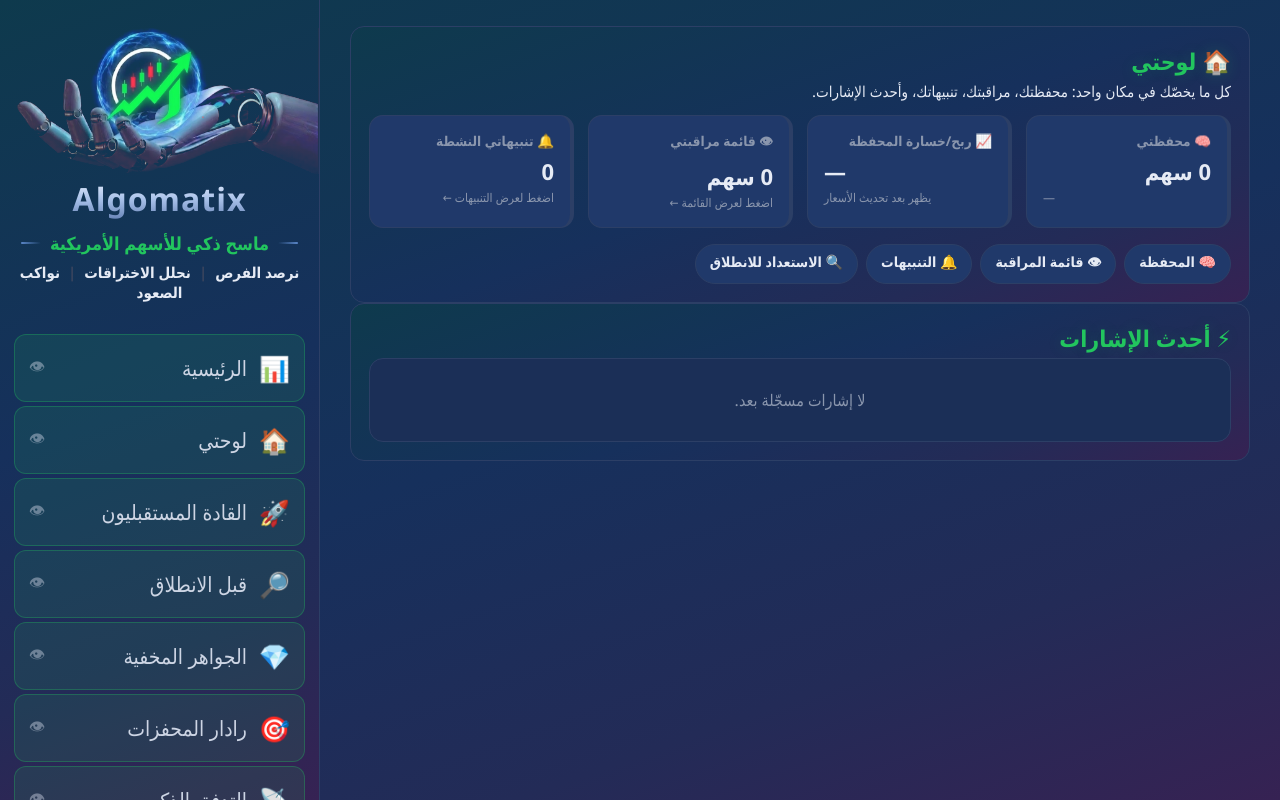
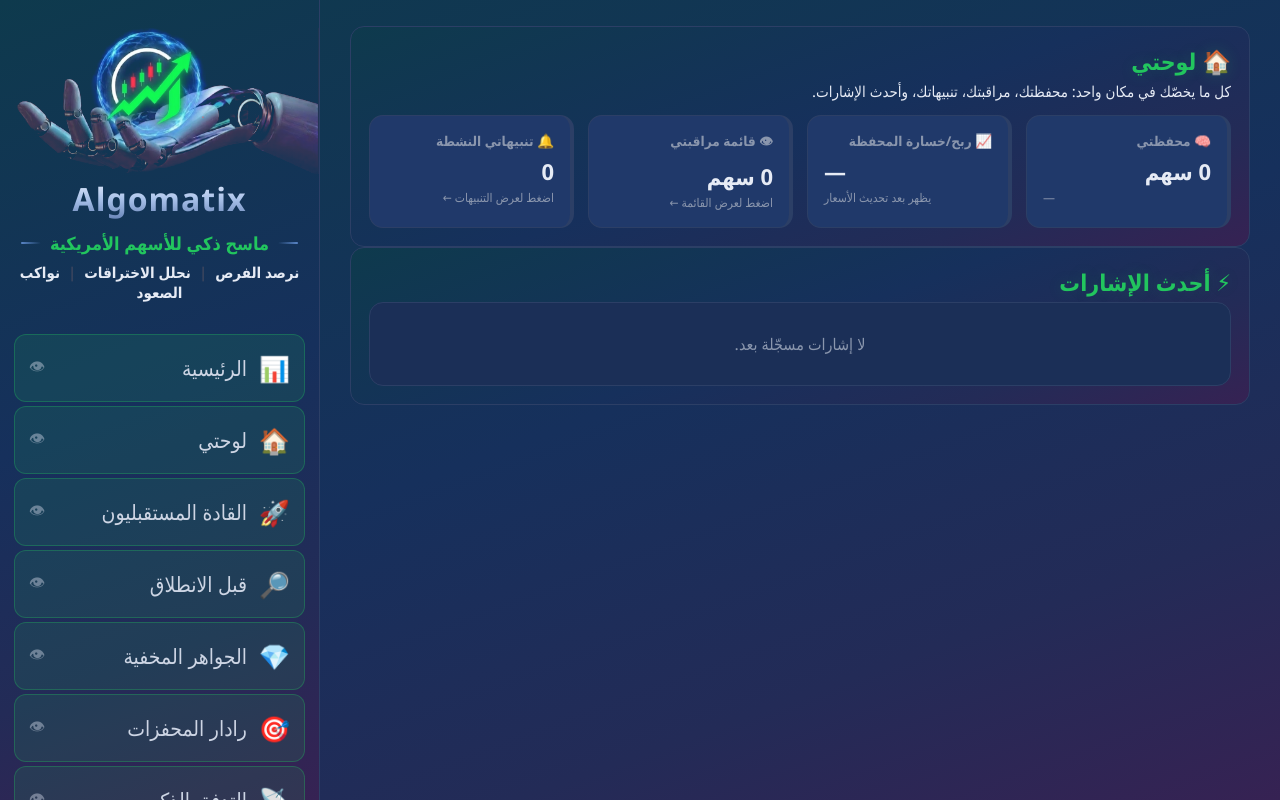
Before and after one commit to alasiri9/stock-analysis-platform, a Flask app: page /dashboard in a window 1280 px wide. Run offline with Flask 3, Linux system fonts and the light colour scheme; data that the repository does not hold is empty.

Commit message:
لوحتي: حذف صفّ الروابط الصغير المكرّر (البطاقات الكبيرة تكفي للتنقّل، والاستعداد للانطلاق موجود بالرئيسية)

```diff
--- a/templates/dashboard.html
+++ b/templates/dashboard.html
@@ -32,12 +32,6 @@
       </a>
     </div>
 
-    <div class="set-links" style="margin-top:16px">
-      <a class="preset" href="{{ url_for('portfolio') }}">🧠 المحفظة</a>
-      <a class="preset" href="{{ url_for('watchlist') }}">👁 قائمة المراقبة</a>
-      <a class="preset" href="{{ url_for('alerts') }}">🔔 التنبيهات</a>
-      <a class="preset" href="{{ url_for('index') }}#scanner">🔍 الاستعداد للانطلاق</a>
-    </div>
   </section>
 
   <section class="panel">
```
